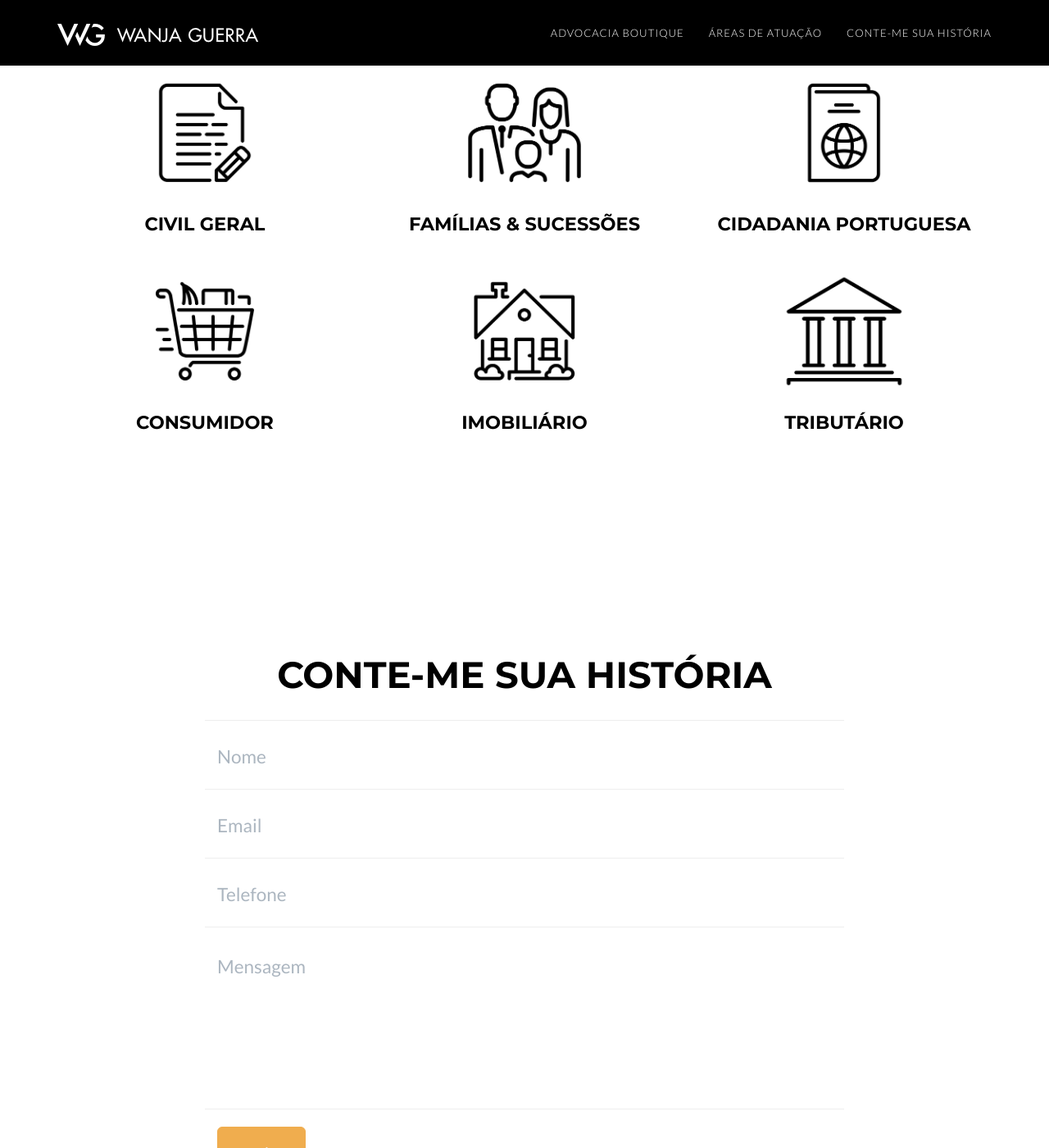
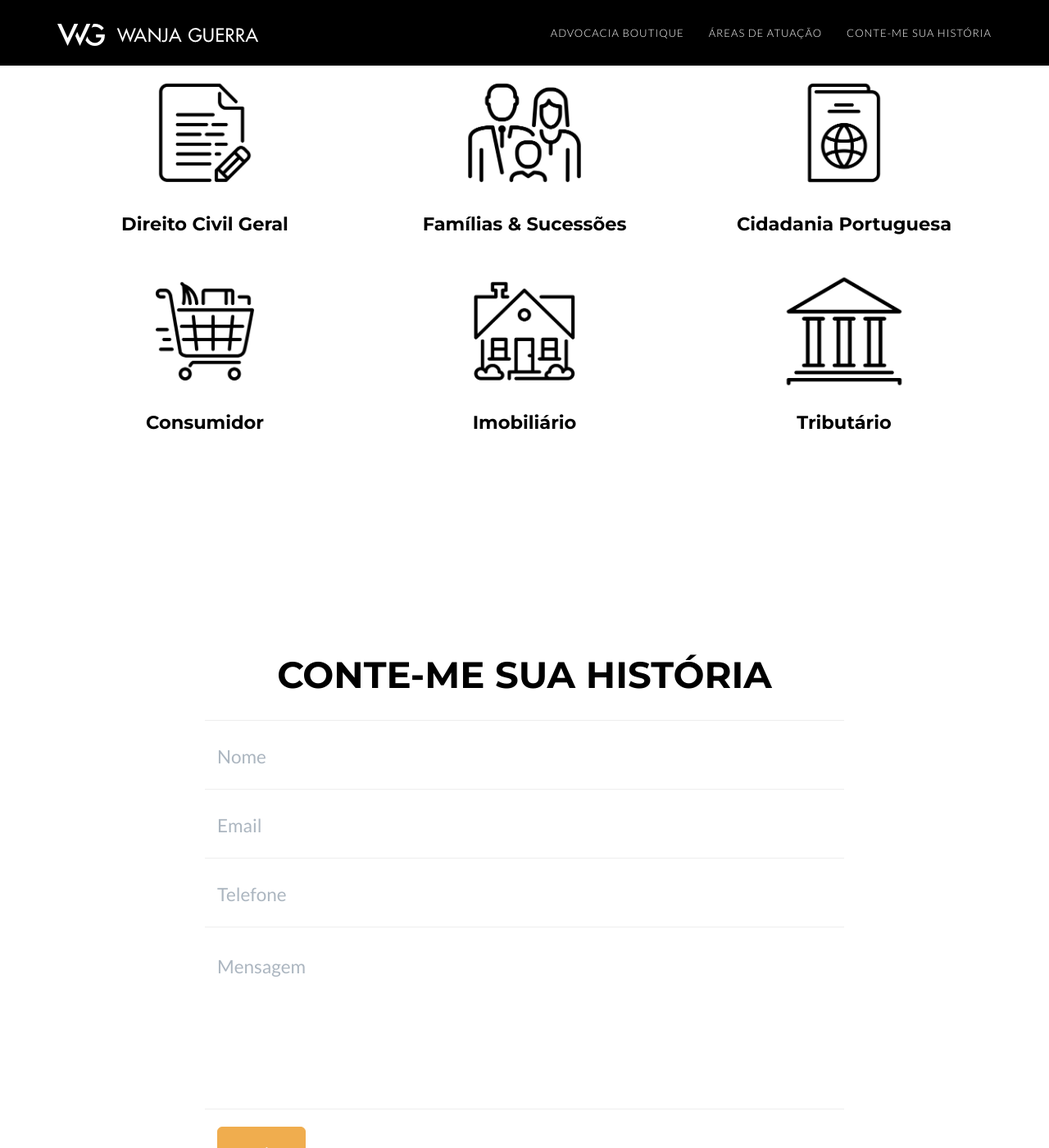
Before and after one commit to wgproject/newwgawebsite, a Jekyll site: the page built from index.html, in a window 1280 px wide and 1400 px high, scrolled down 784 px. Shown: the whole window at 82% size. Built offline with Jekyll 4.4.1, drawn with Linux system fonts in a browser that asks for light colours.

Commit message:
ajustando os layouts para suportar as paginas internas

```diff
--- a/_includes/contact_static.html
+++ /dev/null
@@ -1,56 +0,0 @@
-<!-- Contact Section -->
-<section id="contact">
-	<div class="container">
-		<div class="row">
-			<div class="col-lg-12 text-center">
-				<h2>Conte-me sua história</h2>
-			</div>
-		</div>
-		<div class="row">
-			<div class="col-lg-8 col-lg-offset-2">
-				<form  action="//formspree.io/contato@wanjaguerra.adv.br" method="POST" name="sentMessage" id="contactForm" novalidate>
-					<div class="row control-group">
-						<div class="form-group col-xs-12 floating-label-form-group controls">
-							<label>Nome</label>
-							<input type="text" name="name" class="form-control" placeholder="Nome" id="nome" required data-validation-required-message="Favor fornecer seu nome e sobrenome.">
-							<p class="help-block text-danger"></p>
-						</div>
-					</div>
-					<div class="row control-group">
-						<div class="form-group col-xs-12 floating-label-form-group controls">
-							<label>Email</label>
-							<input type="email" name="_replyto" class="form-control" placeholder="Email" id="email" required data-validation-required-message="Favor fornecer seu email.">
-							<p class="help-block text-danger"></p>
-						</div>
-					</div>
-					<div class="row control-group">
-						<div class="form-group col-xs-12 floating-label-form-group controls">
-							<label>Telefone</label>
-							<input type="text" name="phone" class="form-control" placeholder="Telefone" id="phone" required data-validation-required-message="Favor fornecer seu telefone.">
-							<p class="help-block text-danger"></p>
-						</div>
-					</div>
-					<div>
-						<input type="hidden"  name="_subject" value="Novo contato website">
-						<input type="text" name="_gotcha" style="display:none" />
-						<input type="hidden" name="_next" value="{{site.baseurl}}/obrigado/" />
-					</div>
-					<div class="row control-group">
-						<div class="form-group col-xs-12 floating-label-form-group controls">
-							<label>Mensagem</label>
-							<textarea rows="5" name="message" class="form-control" placeholder="Mensagem" id="message" required data-validation-required-message="Favor preencher com sua mensagem."></textarea>
-							<p class="help-block text-danger"></p>
-						</div>
-					</div>
-					<br>
-					<div id="success"></div>
-					<div class="row">
-						<div class="form-group col-xs-12">
-							<button type="submit" class="btn btn-success btn-lg">enviar</button>
-						</div>
-					</div>
-				</form>
-			</div>
-		</div>
-	</div>
-</section>
--- a/_includes/header.html
+++ /dev/null
@@ -1,17 +0,0 @@
-    <!-- Header -->
-    <header>
-        <div class="container">
-            <div class="row">
-                <div class="col-lg-12">
-                    <div class="intro-text">
-                        <span class="name">Advocacia Boutique</span>
-
-                        <span class="skills">Na advocacia boutique todo cliente é VIP.</span> <br/>
-                        <a href="#portfolioModal-7" class="btn btn-lg btn-outline" data-toggle="modal">
-                         QUER SABER POR QUÊ?
-                    </a>
-                    </div>
-                </div>
-            </div>
-        </div>
-    </header>
--- a/_includes/js.html
+++ b/_includes/js.html
@@ -11,16 +11,7 @@
 
     <!-- Contact Form JavaScript -->
     <script src="{{ "/js/jqBootstrapValidation.js" }}"></script>
-    {% if site.contact == "static" %}
     <script src="{{ "/js/contact_me_static.js" }}"></script>
-    {% else %}
-     <script src="{{ "/js/contact_me.js" }}"></script>
-    {% endif %}
 
     <!-- Custom Theme JavaScript -->
     <script src="{{ "/js/freelancer.js" }}"></script>
-
-    {% if site.contact == "disqus" %}
-    <!-- Disqus Stuff -->
-    {% include js_disqus.html %}
-    {% endif %}
--- a/_includes/portfolio_grid.html
+++ /dev/null
@@ -1,19 +0,0 @@
-
-    <!-- Portfolio Grid Section -->
-    <section id="portfolio">
-        <div class="container">
-            <div class="row">
-                <div class="col-lg-12 text-center">
-                    <h2>Áreas de atuação</h2>
-                </div>
-            </div>
-            <div class="row">
-                {% for post in site.posts limit:6 | sort: 'date' %}
-                    <div class="col-sm-4 portfolio-item">
-                            <img src="img/portfolio/{{ post.img }}" class="img-responsive" alt="{{ post.alt }}">
-                            <h3>{{ post.title }}</h3>
-                    </div>
-                {% endfor %}
-            </div>
-        </div>
-    </section>
--- a/_layouts/default.html
+++ b/_layouts/default.html
@@ -3,16 +3,7 @@
     {% include head.html %}
     <body id="page-top" class="index">
     {% include nav.html %}
-    {% include header.html %}
-    {% include portfolio_grid.html %}
-
-    {% if site.contact == "static" %}
-    {% include contact_static.html %}
-    {% elsif site.contact == "disqus" %}
-    {% include contact_disqus.html %}
-    {% else %}
-    {% include contact.html %}
-    {% endif %}
+    {{content}}
     {% include footer.html %}
     {% include modals.html %}
     {% include js.html %}
--- a/_layouts/style.css
+++ b/_layouts/style.css
@@ -44,7 +44,8 @@
 }
 
 .portfolio-item h3 {
-	color: #000;
+	text-transform: none;
+    color: #000;
 	text-align: center;
 	font-size: 1.5em;
 }
--- a/index.html
+++ b/index.html
@@ -1,3 +1,109 @@
 ---
 layout: default
 ---
+<!-- Header -->
+<header>
+	<div class="container">
+		<div class="row">
+			<div class="col-lg-12">
+				<div class="intro-text">
+					<span class="name">Advocacia Boutique</span>
+					<span class="skills">Na advocacia boutique todo cliente é VIP.</span> <br/>
+					<a href="#portfolioModal-7" class="btn btn-lg btn-outline" data-toggle="modal">QUER SABER POR QUÊ?</a>
+				</div>
+			</div>
+		</div>
+	</div>
+</header>
+<!-- Portfolio Grid Section -->
+<section id="portfolio">
+	<div class="container">
+		<div class="row">
+			<div class="col-lg-12 text-center">
+				<h2>Áreas de atuação</h2>
+			</div>
+		</div>
+		<div class="row">
+			<div class="col-sm-4 portfolio-item">
+				<img src="img/portfolio/civil.png" class="img-responsive" alt="Civil Geral">
+				<h3>Direito Civil Geral</h3>
+			</div>
+			<div class="col-sm-4 portfolio-item">
+				<img src="img/portfolio/family.png" class="img-responsive" alt="Famílias & Sucessõesl">
+				<h3>Famílias & Sucessões</h3>
+			</div>
+			<div class="col-sm-4 portfolio-item">
+				<img src="img/portfolio/citizenship.png" class="img-responsive" alt="Cidadania Portuguesal">
+				<h3>Cidadania Portuguesa</h3>
+			</div>
+			<div class="col-sm-4 portfolio-item">
+				<img src="img/portfolio/consumer.png" class="img-responsive" alt="Consumidor">
+				<h3>Consumidor</h3>
+			</div>
+			<div class="col-sm-4 portfolio-item">
+				<img src="img/portfolio/imobiliario.png" class="img-responsive" alt="Imobiliário">
+				<h3>Imobiliário</h3>
+			</div>
+			<div class="col-sm-4 portfolio-item">
+				<img src="img/portfolio/tributario.png" class="img-responsive" alt="Tributário">
+				<h3>Tributário</h3>
+			</div>
+		</div>
+	</div>
+</section>
+<!-- Contact Section -->
+<section id="contact">
+	<div class="container">
+		<div class="row">
+			<div class="col-lg-12 text-center">
+				<h2>Conte-me sua história</h2>
+			</div>
+		</div>
+		<div class="row">
+			<div class="col-lg-8 col-lg-offset-2">
+				<form  action="//formspree.io/contato@wanjaguerra.adv.br" method="POST" name="sentMessage" id="contactForm" novalidate>
+					<div class="row control-group">
+						<div class="form-group col-xs-12 floating-label-form-group controls">
+							<label>Nome</label>
+							<input type="text" name="name" class="form-control" placeholder="Nome" id="nome" required data-validation-required-message="Favor fornecer seu nome e sobrenome.">
+							<p class="help-block text-danger"></p>
+						</div>
+					</div>
+					<div class="row control-group">
+						<div class="form-group col-xs-12 floating-label-form-group controls">
+							<label>Email</label>
+							<input type="email" name="_replyto" class="form-control" placeholder="Email" id="email" required data-validation-required-message="Favor fornecer seu email.">
+							<p class="help-block text-danger"></p>
+						</div>
+					</div>
+					<div class="row control-group">
+						<div class="form-group col-xs-12 floating-label-form-group controls">
+							<label>Telefone</label>
+							<input type="text" name="phone" class="form-control" placeholder="Telefone" id="phone" required data-validation-required-message="Favor fornecer seu telefone.">
+							<p class="help-block text-danger"></p>
+						</div>
+					</div>
+					<div>
+						<input type="hidden"  name="_subject" value="Novo contato website">
+						<input type="text" name="_gotcha" style="display:none" />
+						<input type="hidden" name="_next" value="{{site.baseurl}}/obrigado/" />
+					</div>
+					<div class="row control-group">
+						<div class="form-group col-xs-12 floating-label-form-group controls">
+							<label>Mensagem</label>
+							<textarea rows="5" name="message" class="form-control" placeholder="Mensagem" id="message" required data-validation-required-message="Favor preencher com sua mensagem."></textarea>
+							<p class="help-block text-danger"></p>
+						</div>
+					</div>
+					<br>
+					<div id="success"></div>
+					<div class="row">
+						<div class="form-group col-xs-12">
+							<button type="submit" class="btn btn-success btn-lg">enviar</button>
+						</div>
+					</div>
+				</form>
+			</div>
+		</div>
+	</div>
+</section>
```
Also changed, not shown: _includes/about.html (deleted, +0 -23 lines), _includes/contact.html (deleted, +0 -16 lines), _includes/contact_disqus.html (deleted, +0 -16 lines), _includes/js_disqus.html (deleted, +0 -21 lines).
